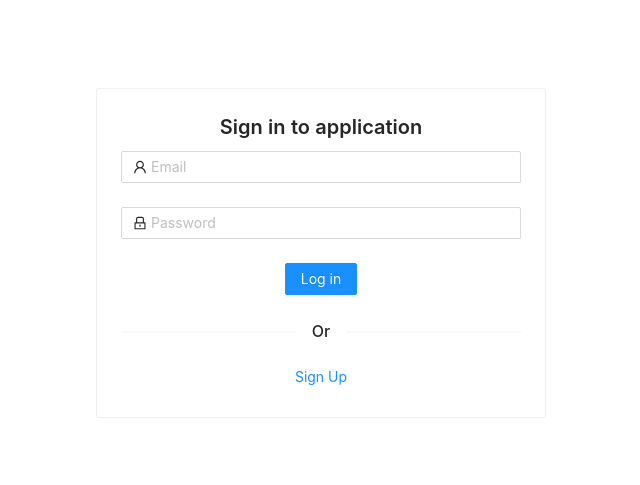
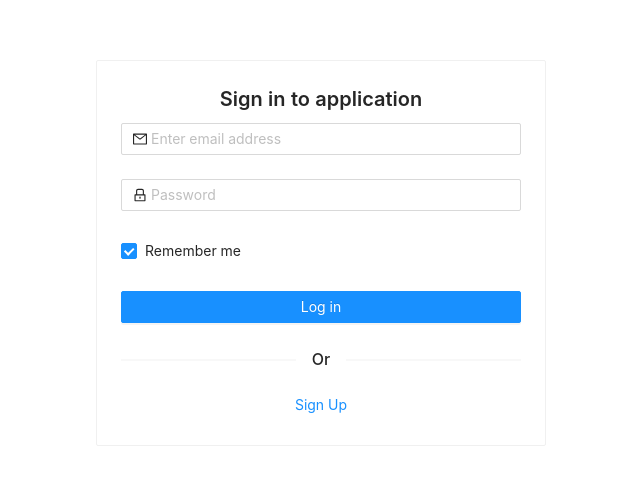
Before and after one commit to yeeezsh/CPE393-Advance-SE, a React (Create React App) app in the folder frontend/: page /signin in a window 1280 px wide. Shown: the part 147-632 px from the top of the page, without its empty margins (319-959 px from the left). Built offline with nearby package versions, Linux system fonts and the light colour scheme.

Commit message:
feat: fix some style

```diff
--- a/frontend/src/modules/account/pages/signin/index.tsx
+++ b/frontend/src/modules/account/pages/signin/index.tsx
@@ -1,5 +1,14 @@
-import { LockOutlined, UserOutlined } from "@ant-design/icons";
-import { Button, Card, Divider, Form, Input, Row, Typography } from "antd";
+import { LockOutlined, MailOutlined } from "@ant-design/icons";
+import {
+  Button,
+  Card,
+  Divider,
+  Form,
+  Input,
+  Row,
+  Typography,
+  Checkbox,
+} from "antd";
 import React from "react";
 import { useAccountMutation } from "../../../../common/services/generate/generate-types";
 import store from "../../../../store";
@@ -7,8 +16,8 @@ import { setUser } from "../../../../store/reducers/users/actions";
 import { useHistory } from "react-router-dom";
 const { Title } = Typography;
 
-const tailLayout = {
-  width: 1000,
+const loginButtonLayout = {
+  width: "100%",
 };
 
 const componentLayout = {
@@ -59,17 +68,25 @@ const SignIn: React.FC = () => {
 
           <Form
             name="normal_login"
-            className="login-form"
             initialValues={{ remember: true }}
             onFinish={onFinish}
           >
             <Form.Item
               name="email"
-              rules={[{ required: true, message: "Please input your Email!" }]}
+              rules={[
+                {
+                  type: "email",
+                  message: "The input is not a valid E-mail",
+                },
+                {
+                  required: true,
+                  message: "Please input your Email",
+                },
+              ]}
             >
               <Input
-                prefix={<UserOutlined className="site-form-item-icon" />}
-                placeholder="Email"
+                prefix={<MailOutlined/>}
+                placeholder="Enter email address"
               />
             </Form.Item>
             <Form.Item
@@ -85,12 +102,18 @@ const SignIn: React.FC = () => {
               />
             </Form.Item>
 
-            <Form.Item {...tailLayout}>
+            <Form.Item>
+              <Form.Item name="remember" valuePropName="checked" noStyle>
+                <Checkbox>Remember me</Checkbox>
+              </Form.Item>
+            </Form.Item>
+
+            <Form.Item>
               <div style={{ textAlign: "center" }}>
                 <Button
                   type="primary"
                   htmlType="submit"
-                  className="login-form-button"
+                  style={loginButtonLayout}
                 >
                   Log in
                 </Button>
```
